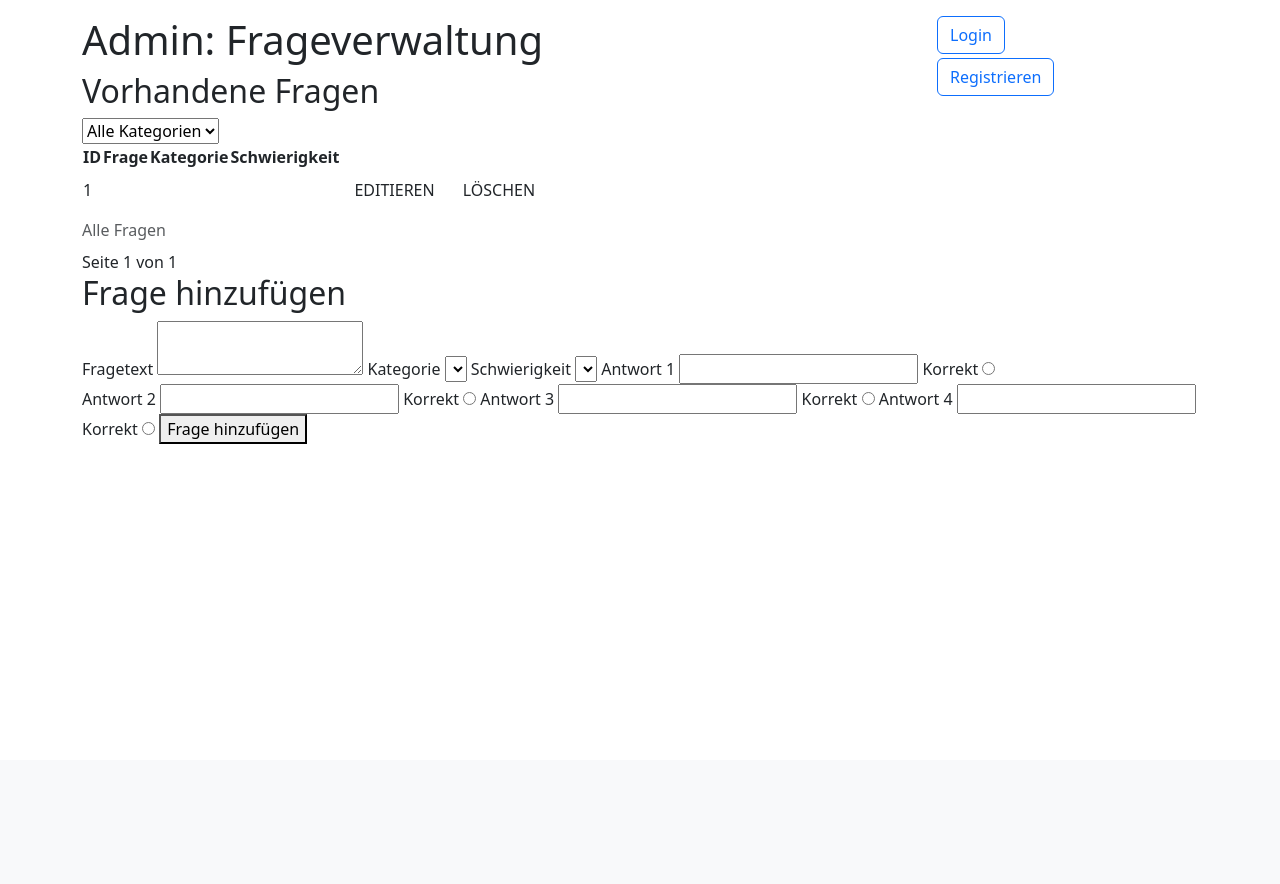
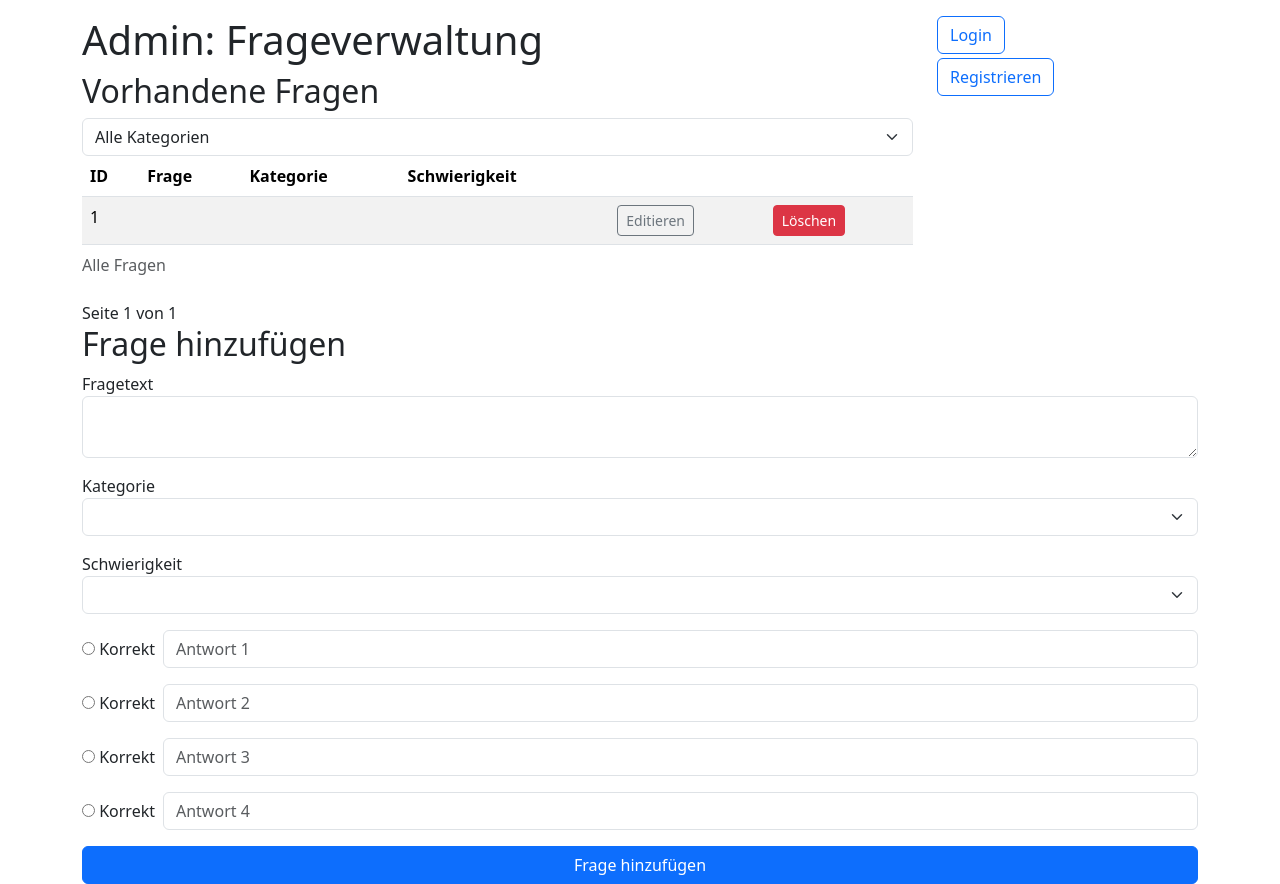
Before and after one commit to JanineEML/quiz, a PHP site: template src/Views/admin/questions.php in a window 1280 px wide. Shown: the part 40-924 px from the top of the page. Before the commit the page ends 484 px from the top, so only its background shows below. Run offline with PHP 8.4, Linux system fonts and the light colour scheme; the template is opened without the code that fills it: most values are stand-ins (such as "Sample title", 1, 10 or a date in 2020); data that the repository does not hold is empty.

Commit message:
bootstrap update + sidepanel

```diff
--- a/src/Views/admin/questions.php
+++ b/src/Views/admin/questions.php
@@ -6,7 +6,7 @@
             <h2>Vorhandene Fragen</h2>
 
             <form method="get">
-                <select name="category_id" onchange="this.form.submit()">
+                <select class="form-select" name="category_id" onchange="this.form.submit()">
                     <option value="">Alle Kategorien</option>
                     <?php foreach ($categories as $c): ?>
                         <option value="<?= $c['category_id'] ?>"
@@ -17,7 +17,7 @@
                 </select>
             </form>
 
-            <table>
+            <table class="table table-striped">
                 <caption>Alle Fragen</caption>
                 <thead>
                     <tr>
@@ -37,15 +37,15 @@
                             <td><?= e($q['category_label']) ?></td>
                             <td><?= e($q['difficulty_label']) ?></td>
                             <td>
-                                <form action="/admin/questions/edit" method="get" class="">
+                                <form action="/admin/questions/edit" method="get">
                                     <input type="hidden" name="question_id" value="<?= $q['question_id'] ?>">
-                                    <button type="submit" class="btn">EDITIEREN</button>
+                                    <button type="submit" class="btn btn-sm btn-outline-secondary">Editieren</button>
                                 </form>
                             </td>
                             <td>
-                                <form action="/admin/questions/delete" method="post" onsubmit="return confirm('Frage wirklich löschen?')" class="">
+                                <form action="/admin/questions/delete" method="post" onsubmit="return confirm('Frage wirklich löschen?')">
                                     <input type="hidden" name="question_id" value="<?= $q['question_id'] ?>">
-                                    <button type="submit" class="btn">LÖSCHEN</button>
+                                    <button type="submit" class="btn btn-sm btn-danger">Löschen</button>
                                 </form>
                             </td>
                         </tr>
@@ -55,13 +55,13 @@
 
             <div class="pagination">
                 <?php if ($page > 1): ?>
-                    <a href="?page=<?= $page - 1 ?>&category_id=<?= $selectedCategory ?>">« Zurück</a>
+                    <a href="?page=<?= $page - 1 ?>&category_id=<?= $selectedCategory ?>" class="btn btn-outline-secondary">« Zurück</a>
                 <?php endif; ?>
 
                 <span>Seite <?= $page ?> von <?= $totalPages ?></span>
 
                 <?php if ($page < $totalPages): ?>
-                    <a href="?page=<?= $page + 1 ?>&category_id=<?= $selectedCategory ?>">Weiter »</a>
+                    <a href="?page=<?= $page + 1 ?>&category_id=<?= $selectedCategory ?>" class="btn btn-outline-secondary">Weiter »</a>
                 <?php endif; ?>
             </div>
         </div>
@@ -73,16 +73,16 @@
     <div class="row">
         <h2>Frage hinzufügen</h2>
         <?php showErrors() ?>
-        <form action="/admin/questions/add" method="post">
+        <form action="/admin/questions/add" method="post" class="d-flex flex-column gap-3">
             <label>
                 Fragetext
 
-                <textarea name="question_text" required></textarea>
+                <textarea class="form-control" name="question_text" required></textarea>
             </label>
             <label>
                 Kategorie
 
-                <select name="category" required>
+                <select class="form-select" name="category" required>
                     <?php foreach ($categories as $c): ?>
                         <option value="<?= $c['category_id'] ?>">
                             <?= e($c['category_label']) ?>
@@ -93,7 +93,7 @@
             <label>
                 Schwierigkeit
 
-                <select name="difficulty" required>
+                <select class="form-select" name="difficulty" required>
                     <?php foreach ($difficulties as $d): ?>
                         <option value="<?= $d['difficulty_id'] ?>">
                             <?= e($d['difficulty_label']) ?>
@@ -101,49 +101,25 @@
                     <?php endforeach; ?>
                 </select>
             </label>
-            <label>
-                Antwort 1
+            <div class="d-flex gap-2 align-items-center">
+                <label class="flex-shrink-0"><input type="radio" name="correct" value="0" required> Korrekt</label>
+                <input type="text" class="form-control flex-grow-1" name="answers[]" placeholder="Antwort 1" required>
+            </div>
+            <div class="d-flex gap-2 align-items-center">
+                <label class="flex-shrink-0"><input type="radio" name="correct" value="1"> Korrekt</label>
+                <input type="text" class="form-control flex-grow-1" name="answers[]" placeholder="Antwort 2" required>
+            </div>
+            <div class="d-flex gap-2 align-items-center">
+                <label class="flex-shrink-0"><input type="radio" name="correct" value="2"> Korrekt</label>
+                <input type="text" class="form-control flex-grow-1" name="answers[]" placeholder="Antwort 3" required>
+            </div>
+            <div class="d-flex gap-2 align-items-center">
+                <label class="flex-shrink-0"><input type="radio" name="correct" value="3"> Korrekt</label>
+                <input type="text" class="form-control flex-grow-1" name="answers[]" placeholder="Antwort 4" required>
+            </div>
 
-                <input type="text" name="answers[]" required>
-            </label>
-            <label>
-                Korrekt
-
-                <input type="radio" name="correct" value="0" required>
-            </label>
-            <label>
-                Antwort 2
-
-                <input type="text" name="answers[]" required>
-            </label>
-            <label>
-                Korrekt
-
-                <input type="radio" name="correct" value="1">
-            </label>
-            <label>
-                Antwort 3
-
-                <input type="text" name="answers[]" required>
-            </label>
-            <label>
-                Korrekt
-
-                <input type="radio" name="correct" value="2">
-            </label>
-            <label>
-                Antwort 4
-
-                <input type="text" name="answers[]" required>
-            </label>
-            <label>
-                Korrekt
-
-                <input type="radio" name="correct" value="3">
-            </label>
-
-            <button type="submit">Frage hinzufügen</button>
+            <button type="submit" class="btn btn-primary">Frage hinzufügen</button>
         </form>
     </div>
 </div>
-<?php require __DIR__ . '/../shared/footer.php'?>
+<?php require __DIR__ . '/../shared/footer.php' ?>
```
Also changed, not shown: src/Views/admin/categories.php (+6 -6 lines), src/Views/admin/questionsEdit.php (+8 -8 lines).
